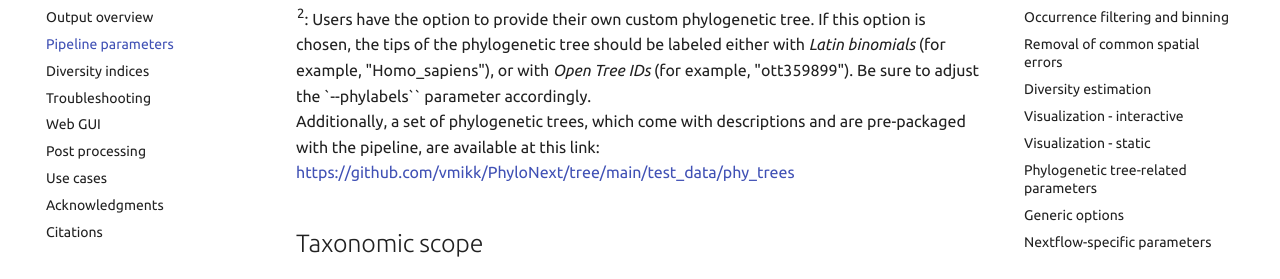
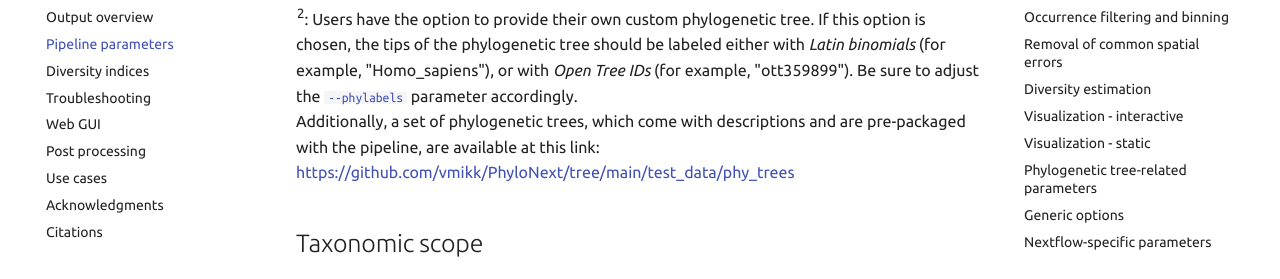
Before and after one commit to vmikk/phylonext_manual, an MkDocs documentation site: the page built from docs/parameters.md, in a window 1280 px wide and 900 px high, scrolled down 884 px. Shown: the part 199-478 px from the top of the window. Built offline with MkDocs 1.6.1 and Material for MkDocs 9.7.7, drawn with Linux system fonts in a browser that asks for light colours; comment, search, counter and statistics services are not loaded; some of the changed lines change nothing that is shown.

Commit message:
fix typo, add reference

```diff
--- a/docs/parameters.md
+++ b/docs/parameters.md
@@ -42,7 +42,7 @@
     If this option is chosen, the tips of the phylogenetic tree should be labeled
     either with *Latin binomials* (for example, "Homo_sapiens"),
     or with *Open Tree IDs* (for example, "ott359899").
-    Be sure to adjust the `--phylabels`` parameter accordingly.
+    Be sure to adjust the [`--phylabels`](#Phylogenetic-tree-related-parameters) parameter accordingly.
     Additionally, a set of phylogenetic trees, which come with descriptions and
     are pre-packaged with the pipeline, are available at this link:
     [https://github.com/vmikk/PhyloNext/tree/main/test_data/phy_trees](https://github.com/vmikk/PhyloNext/tree/main/test_data/phy_trees)
```
